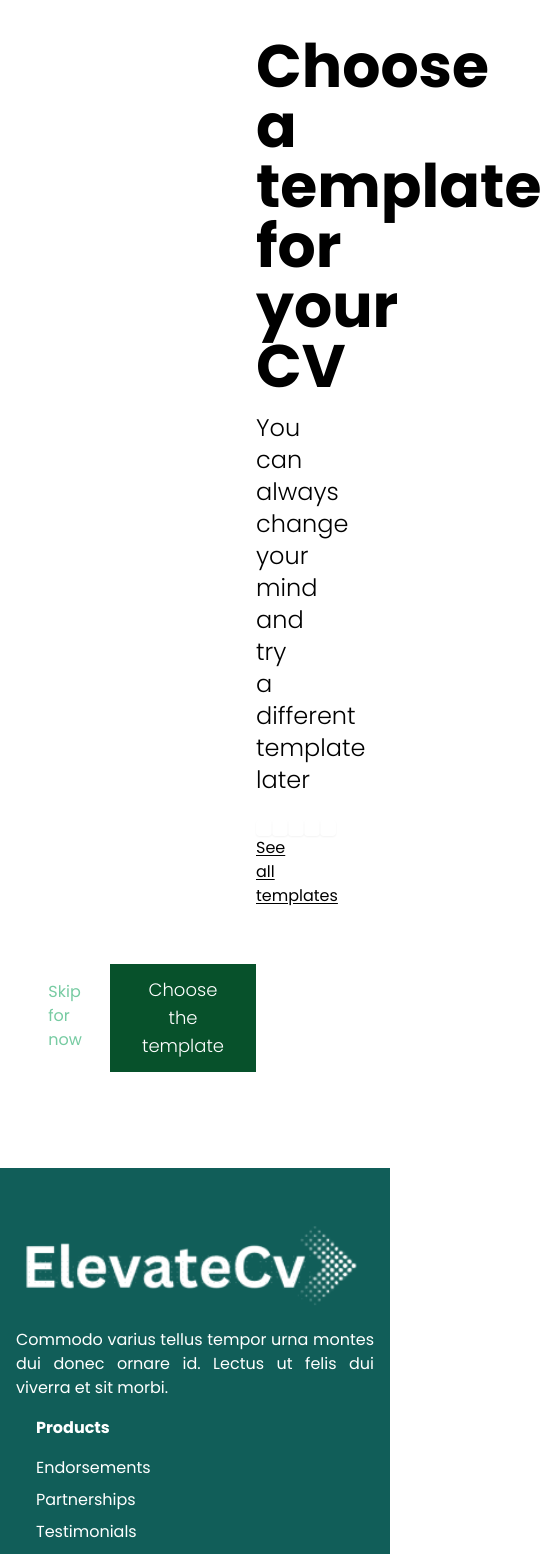
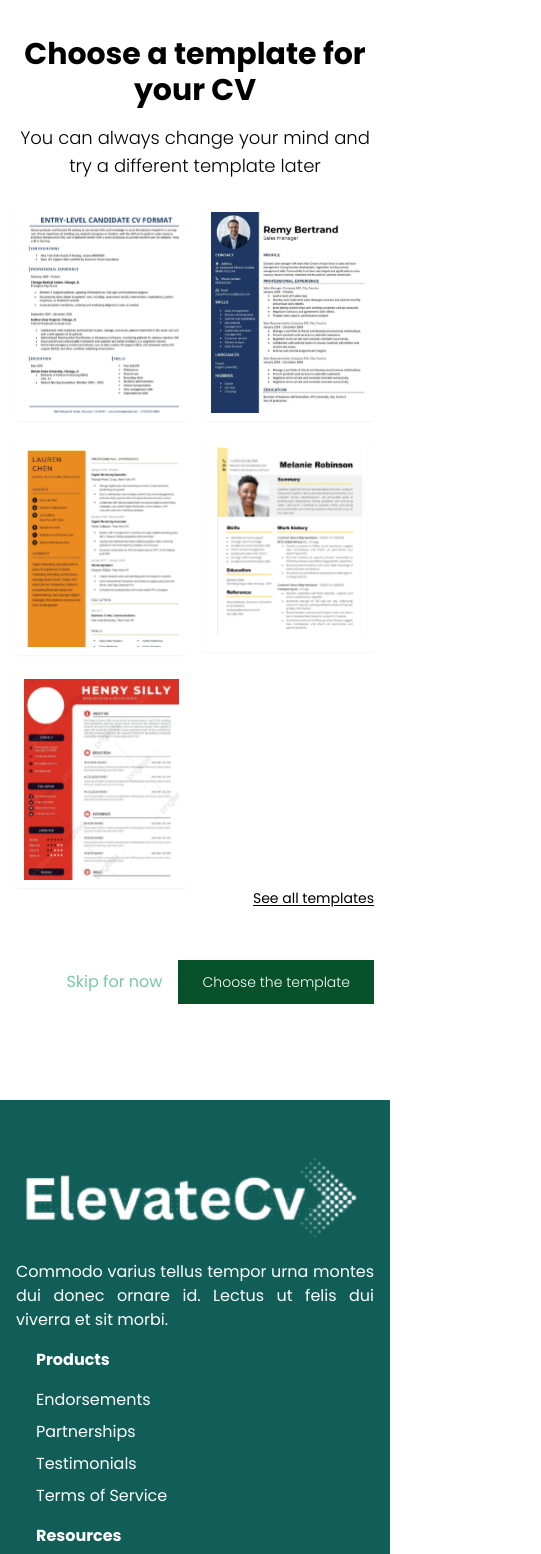
Before and after one commit to onuorachidimma/cv_maker, a React (Vite) app: page /templates in a window 390 px wide. Shown: the top 1554 px of the page, 541 px wide, since content can reach past the window. Built offline with nearby package versions, Linux system fonts and the light colour scheme; a web font is replaced by a local one.

Commit message:
make the templateselector responsive

```diff
--- a/src/App.jsx
+++ b/src/App.jsx
@@ -4,7 +4,6 @@ import HomePage from "./pages/homePage";
 import LoginPage from "./pages/loginPage";
 import Signup from "./pages/signup";
 import CVRanker from "./pages/cvRankerPage";
-import LinkedinCallback from "./components/LinkedinCallback";
 import TemplateSelector from "./pages/templateSelector";
 
 function App() {
@@ -14,7 +13,6 @@ function App() {
       <Route path="/login" element={<LoginPage />} />
       <Route path="/signup" element={<Signup />} />
       <Route path="/rankCV" element={<CVRanker />} />
-      <Route path="/linkedin/callback" element={<LinkedinCallback />} />
       <Route path="/templates" element={<TemplateSelector />} />
     </Routes>
   );
--- a/src/components/LinkedinCallback.jsx
+++ /dev/null
@@ -1,48 +0,0 @@
-import { useEffect } from "react";
-import { useNavigate } from "react-router-dom";
-import axios from "axios";
-
-const LinkedInCallback = () => {
-  const navigate = useNavigate();
-
-  useEffect(() => {
-    const searchParams = new URLSearchParams(window.location.search);
-    const code = searchParams.get("code");
-    const state = searchParams.get("state");
-    const redirectUri = import.meta.env.VITE_APP_LINKEDIN_REDIRECT_URI;
-    const clientId = import.meta.env.VITE_APP_LINKEDIN_CLIENT_ID;
-    const clientSecret = import.meta.env.VITE_APP_LINKEDIN_CLIENT_SECRET;
-
-    if (code) {
-      // Ideally, this request should be made from your backend, not the frontend.
-      axios
-        .post("https://www.linkedin.com/oauth/v2/accessToken", null, {
-          params: {
-            grant_type: "authorization_code",
-            code: code,
-            redirect_uri: redirectUri,
-            client_id: clientId,
-            // You should move the client_secret to your backend for security reasons
-            client_secret: clientSecret,
-          },
-          headers: {
-            "Content-Type": "application/x-www-form-urlencoded",
-          },
-        })
-        .then((response) => {
-          const accessToken = response.data.access_token;
-          // Fetch user data and handle sign-up or login logic here
-
-          // Redirect to a different page or show a success message
-          navigate("/");
-        })
-        .catch((error) => {
-          console.error("Error fetching LinkedIn access token", error.message);
-        });
-    }
-  }, [navigate]);
-
-  return <div>Loading...</div>;
-};
-
-export default LinkedInCallback;
--- a/src/components/SocialAuthButtons.jsx
+++ b/src/components/SocialAuthButtons.jsx
@@ -2,19 +2,6 @@ import googleIcon from "../assets/images/google.svg";
 import linkedinIcon from "../assets/images/Lindin-icon.svg";
 
 function SocialAuthButtons() {
-  const clientId = import.meta.env.VITE_APP_LINKEDIN_CLIENT_ID;
-  console.log(clientId, "great");
-  const redirectUri = import.meta.env.VITE_APP_LINKEDIN_REDIRECT_URI;
-  const state = Math.random().toString(36).substring(7); // Generating a random state string for security
-  function handleLinkedInLogin() {
-    // Construct the LinkedIn authorization URL
-    const linkedInAuthUrl = `https://www.linkedin.com/oauth/v2/authorization?response_type=code&client_id=${clientId}&redirect_uri=${encodeURIComponent(
-      redirectUri
-    )}&state=${state}&scope=profile%20email%20openid`;
-    // Redirect the user to LinkedIn's OAuth page
-    window.location.href = linkedInAuthUrl;
-  }
-
   return (
     <div className="font-sans social-auth-buttons justify-center items-center flex flex-col gap-2">
       <button
@@ -29,10 +16,7 @@ function SocialAuthButtons() {
         <p>Continue with Google </p>
       </button>
 
-      <button
-        onClick={handleLinkedInLogin}
-        className="bg-customBlue text-white w-80 py-3 text-xs sm:text-base md:text-base font-medium  flex justify-center rounded-full  gap-2"
-      >
+      <button className="bg-customBlue text-white w-80 py-3 text-xs sm:text-base md:text-base font-medium  flex justify-center rounded-full  gap-2">
         <img
           className="block w-5 h-5"
           src={linkedinIcon}
--- a/src/pages/templateSelector.jsx
+++ b/src/pages/templateSelector.jsx
@@ -1,3 +1,101 @@
+// import { useState } from "react";
+// import { Link } from "react-router-dom";
+// import Footer from "../layouts/footer/footer";
+// import template1 from "../assets/images/template1.svg";
+// import template2 from "../assets/images/template2.svg";
+// import template3 from "../assets/images/template3.svg";
+// import template4 from "../assets/images/template4.svg";
+// import template5 from "../assets/images/template5.svg";
+
+// function TemplateSelector() {
+//   const [selectedTemplate, setSelectedTemplate] = useState(null);
+
+//   const handleTemplateClick = (templateId) => {
+//     setSelectedTemplate(templateId);
+//     console.log(`Selected Template: ${templateId}`);
+//   };
+
+//   const getImageClasses = (templateId) => {
+//     return `cursor-pointer p-2 rounded transition-shadow duration-300 ${
+//       selectedTemplate === templateId
+//         ? "shadow-2xl border-4 border-blue-500"
+//         : "shadow-sm hover:shadow-lg"
+//     }`;
+//   };
+
+//   return (
+//     <div className="flex flex-col min-h-screen">
+//       <div className="flex flex-col flex-grow px-4 sm:px-8 lg:px-32 xl:px-64">
+//         <div className="text-center mb-4">
+//           <h2 className="font-bold text-3xl sm:text-4xl md:text-5xl lg:text-6xl mb-4 mt-9">
+//             Choose a template for your CV
+//           </h2>
+//           <p className="text-lg sm:text-xl md:text-2xl font-light mb-2">
+//             You can always change your mind and try a different template later
+//           </p>
+//         </div>
+//         <div className="flex flex-col">
+//           <div className="grid grid-cols-2 sm:grid-cols-3 lg:grid-cols-5 gap-4 justify-center">
+//             <img
+//               id="template1"
+//               className={getImageClasses("template1")}
+//               src={template1}
+//               alt="Template 1"
+//               onClick={() => handleTemplateClick("template1")}
+//             />
+//             <img
+//               id="template2"
+//               className={getImageClasses("template2")}
+//               src={template2}
+//               alt="Template 2"
+//               onClick={() => handleTemplateClick("template2")}
+//             />
+//             <img
+//               id="template3"
+//               className={getImageClasses("template3")}
+//               src={template3}
+//               alt="Template 3"
+//               onClick={() => handleTemplateClick("template3")}
+//             />
+//             <img
+//               id="template4"
+//               className={getImageClasses("template4")}
+//               src={template4}
+//               alt="Template 4"
+//               onClick={() => handleTemplateClick("template4")}
+//             />
+//             <img
+//               id="template5"
+//               className={getImageClasses("template5")}
+//               src={template5}
+//               alt="Template 5"
+//               onClick={() => handleTemplateClick("template5")}
+//             />
+//           </div>
+
+//           <Link
+//             to="/templates"
+//             className="underline underline-offset-2 cursor-pointer text-right pb-9 text-sm sm:text-base"
+//           >
+//             See all templates
+//           </Link>
+//         </div>
+
+//         <div className="flex flex-col sm:flex-row justify-between items-center gap-4">
+//           <p className="text-customLighterGreen text-base sm:text-lg">
+//             Skip for now
+//           </p>
+//           <button className="text-white bg-customDeepGreen font-light py-3 px-6 text-sm sm:text-lg">
+//             Choose the template
+//           </button>
+//         </div>
+//       </div>
+//       <Footer />
+//     </div>
+//   );
+// }
+
+// export default TemplateSelector;
 import { useState } from "react";
 import { Link } from "react-router-dom";
 import Footer from "../layouts/footer/footer";
@@ -8,38 +106,42 @@ import template4 from "../assets/images/template4.svg";
 import template5 from "../assets/images/template5.svg";
 
 function TemplateSelector() {
-  // Step 1: State to keep track of the selected template
   const [selectedTemplate, setSelectedTemplate] = useState(null);
+  const [isEnlarged, setIsEnlarged] = useState(false);
 
-  // Step 2: Function to handle image click
   const handleTemplateClick = (templateId) => {
     setSelectedTemplate(templateId);
-    // Here you can add logic to change the CV template
+    setIsEnlarged(false); // Reset enlargement when a new template is selected
     console.log(`Selected Template: ${templateId}`);
   };
 
-  // Step 3: Conditionally apply styles
+  const handleEnlargeClick = () => {
+    setIsEnlarged(!isEnlarged); // Toggle enlargement
+  };
+
   const getImageClasses = (templateId) => {
     return `cursor-pointer p-2 rounded transition-shadow duration-300 ${
       selectedTemplate === templateId
         ? "shadow-2xl border-4 border-blue-500"
         : "shadow-sm hover:shadow-lg"
+    } ${
+      isEnlarged && selectedTemplate === templateId ? "transform scale-125" : ""
     }`;
   };
 
   return (
     <div className="flex flex-col min-h-screen">
-      <div className="flex flex-col  flex-grow px-64">
+      <div className="flex flex-col flex-grow px-4 sm:px-8 lg:px-32 xl:px-64">
         <div className="text-center mb-4">
-          <h2 className="font-bold text-6xl mb-4 mt-9">
+          <h2 className="font-bold text-3xl sm:text-4xl md:text-5xl lg:text-6xl mb-4 mt-9">
             Choose a template for your CV
           </h2>
-          <p className="text-2xl font-light mb-2">
+          <p className="text-lg sm:text-xl md:text-2xl font-light mb-2">
             You can always change your mind and try a different template later
           </p>
         </div>
         <div className="flex flex-col">
-          <div className="flex">
+          <div className="grid grid-cols-2 sm:grid-cols-3 lg:grid-cols-5 gap-4 justify-center">
             <img
               id="template1"
               className={getImageClasses("template1")}
@@ -77,17 +179,30 @@ function TemplateSelector() {
             />
           </div>
 
+          {selectedTemplate && (
+            <div className="flex justify-center mt-2">
+              <button
+                onClick={handleEnlargeClick}
+                className="bg-customDeepGreen text-white py-1 px-4 rounded"
+              >
+                {isEnlarged ? "Shrink" : "Enlarge"}
+              </button>
+            </div>
+          )}
+
           <Link
             to="/templates"
-            className=" underline underline-offset-2 cursor-pointer text-right pb-9"
+            className="underline underline-offset-2 cursor-pointer text-right pb-9 text-sm sm:text-base"
           >
             See all templates
           </Link>
         </div>
 
-        <div className="flex justify-end gap-7">
-          <p className="text-customLighterGreen py-2 mt-7">Skip for now</p>
-          <button className="text-white bg-customDeepGreen font-light mb-24 py-3 px-8 mt-5 text-lg">
+        <div className="flex justify-end items-center mt-4 gap-4 sm:gap-7 mb-24">
+          <p className="text-customLighterGreen text-base sm:text-lg">
+            Skip for now
+          </p>
+          <button className="text-white bg-customDeepGreen font-light py-3 px-6 text-sm sm:text-lg">
             Choose the template
           </button>
         </div>
```
